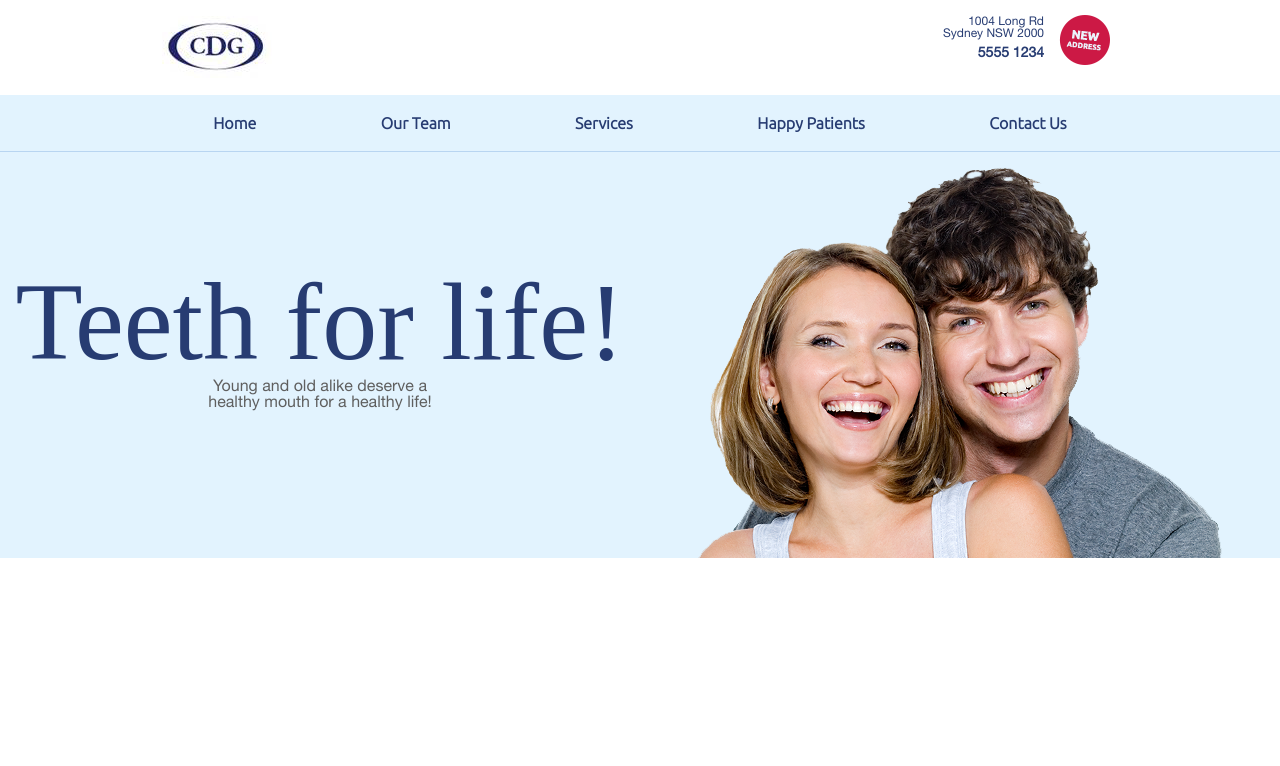
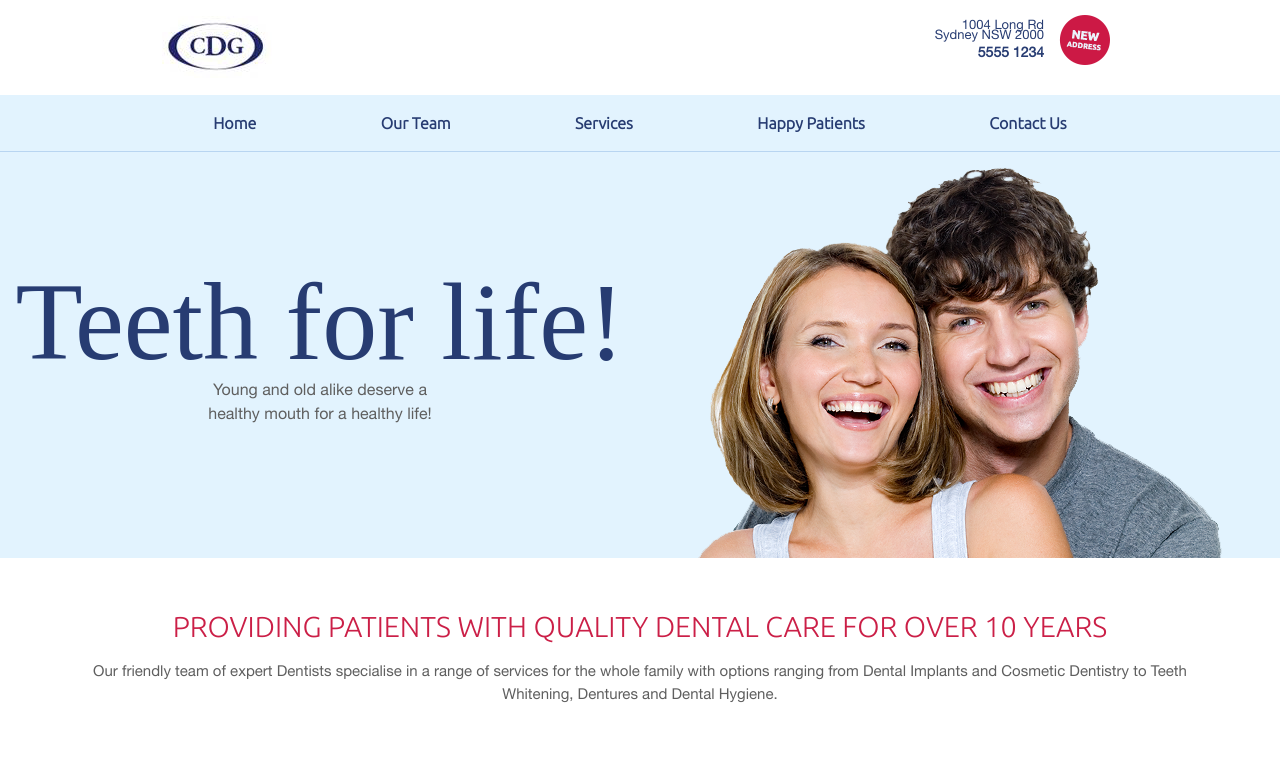
Before and after one commit to thamer90/dental-website, a website: page index.html in a window 1280 px wide. Drawn offline with nearby package versions, Linux system fonts and the light colour scheme; a web font is replaced by a local one.

Commit message:
Added top-middle-wrapper section

```diff
--- a/css/style.css
+++ b/css/style.css
@@ -3,7 +3,7 @@
  Authors: Thamer Al-Merry
  Date: 28 June 2016
 */
-html, body, div, span, h1, h2, h3, h4, h5, h6, p, pre, a, strong, b, u, i, ol, ul, li, table, caption, tbody, tfoot, thead, tr, th, td, article, aside, figure, figcaption, footer, header, nav, section {
+html, body, div, span, h1, h2, h3, h4, h5, h6, p, .top-wrapper .banner-text, pre, a, strong, b, u, i, ol, ul, li, table, caption, tbody, tfoot, thead, tr, th, td, article, aside, figure, figcaption, footer, header, nav, section {
   margin: 0;
   padding: 0;
   border: 0;
@@ -167,8 +167,11 @@ html {
   -webkit-text-size-adjust: 100%;
   -ms-text-size-adjust: 100%; }
 
-p {
-  font-size: 12px;
+p, .top-wrapper .banner-text {
+  font-family: helveticaNeue;
+  font-size: 15px;
+  color: #5f5f5f;
+  line-height: 1.5;
   margin: 0 0 0.5em 0; }
 
 strong {
@@ -206,10 +209,14 @@ img {
 .header-wrapper {
   font-family: helveticaNeue;
   padding: 0 100px; }
-  .header-wrapper p {
-    color: #273c72; }
+  .header-wrapper p, .header-wrapper .top-wrapper .banner-text, .top-wrapper .header-wrapper .banner-text {
+    color: #273c72;
+    line-height: 0.8;
+    font-size: 13px; }
   .header-wrapper strong {
     font-size: 14px; }
+  .header-wrapper p, .header-wrapper .top-wrapper .banner-text, .top-wrapper .header-wrapper .banner-text {
+    margin-top: 5px; }
   .header-wrapper img.push-right {
     margin: 0 15px; }
   @media (max-width: 767px) {
@@ -314,6 +321,9 @@ nav ul {
       position: relative;
       color: #273c72;
       background-color: #e2f3fe; } }
+  .mobile-header-wrapper p, .mobile-header-wrapper .top-wrapper .banner-text, .top-wrapper .mobile-header-wrapper .banner-text {
+    line-height: 0.8;
+    font-size: 13px; }
   .mobile-header-wrapper .col-1-2 {
     border-left: 2px solid #b8d5f1;
     border-right: 2px solid #b8d5f1; }
@@ -360,6 +370,12 @@ nav ul {
     font-size: 110px;
     color: #273c72; }
   .top-wrapper .banner-text {
-    font-family: helveticaNeue;
-    font-size: 16px;
-    color: #5f5f5f; }
+    font-size: 16px; }
+
+.top-middle-wrapper {
+  margin: 50px 0; }
+  .top-middle-wrapper h4 {
+    font-family: ubuntu;
+    color: #cb1f47;
+    font-weight: 400;
+    margin-bottom: 15px; }
--- a/index.html
+++ b/index.html
@@ -100,10 +100,17 @@
               </div>
           </div>
 
+          <div class="container">
+
               <!-- Top-Middle Wrapper -->
               <div class="top-middle-wrapper">
-              <div class="row">
-
+                  <div class="row center">
+                      <h4>Providing patients with quality dental care for over 10 years</h4>
+                      <p>
+                          Our friendly team of expert Dentists specialise in a range of services for the whole
+                          family with options ranging from Dental Implants and Cosmetic Dentistry to Teeth
+                          Whitening, Dentures and Dental Hygiene.
+                      </p>
                   </div>
               </div>
 
@@ -121,6 +128,8 @@
                   </div>
               </div>
 
+          </div>
+
       </section>
 
       <!-- Footer -->
--- a/sass/main.scss
+++ b/sass/main.scss
@@ -23,7 +23,10 @@ html {
 }
 
 p {
-    font-size: 12px;
+    font-family: helveticaNeue;
+    font-size: 15px;
+    color: $base-font-color;
+    line-height: 1.5;
     margin: 0 0 0.5em 0;
 }
 
@@ -76,10 +79,16 @@ img {
 
     p {
         color: $blue;
+        line-height: 0.8;
+        font-size: 13px;
     }
 
     strong {
         font-size: 14px;
+    }
+
+    p {
+        margin-top: 5px;
     }
 
     img.push-right {
@@ -193,6 +202,11 @@ nav ul {
         background-color: $lightblue-bg;
     }
 
+    p {
+        line-height: 0.8;
+        font-size: 13px;
+    }
+
     .col-1-2 {
         border-left: 2px solid $blue-border;
         border-right: 2px solid $blue-border;
@@ -251,10 +265,19 @@ nav ul {
     }
 
     .banner-text {
-        font-family: helveticaNeue;
+        @extend p;
         font-size: 16px;
-        color: $base-font-color;
     }
 }
 
 // Top-Middle Wrapper
+.top-middle-wrapper {
+    margin: 50px 0;
+
+    h4 {
+        font-family: ubuntu;
+        color: $red;
+        font-weight: $regular;
+        margin-bottom: 15px;
+    }
+}
```
Also changed, not shown: css/style.min.css. Lines whose indentation alone changed are shown as unchanged.
